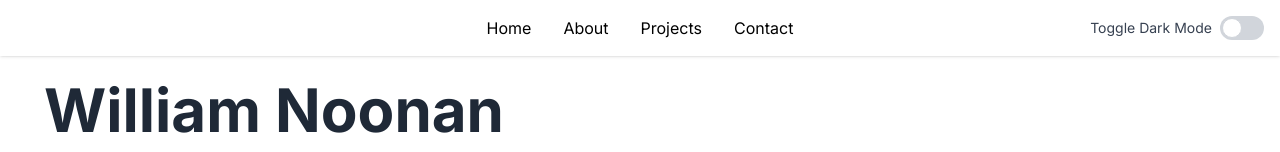
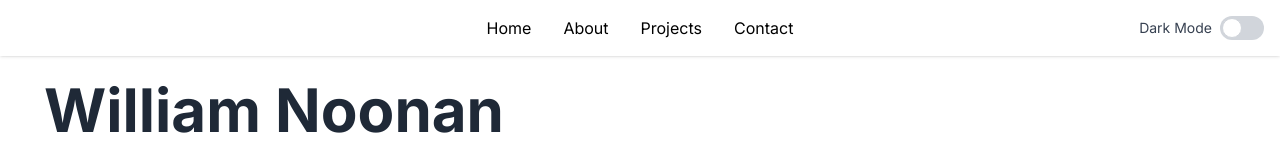
Before and after one commit to WillNoon/portfolio-website, a React (Create React App) app: page / in a window 1280 px wide. Shown: the top 152 px of the page. Built offline with nearby package versions, Linux system fonts and the light colour scheme.

Commit message:
Update Navbar.js

```diff
--- a/src/components/Navbar.js
+++ b/src/components/Navbar.js
@@ -21,7 +21,7 @@ function Navbar() {
       <a href="#contact" className="hover:text-blue-600">Contact</a>
 
       <div className="fixed top-4 right-4 z-50 flex items-center space-x-2 text-sm text-gray-700 dark:text-gray-200">
-        <span>Toggle Dark Mode</span>
+        <span>Dark Mode</span>
         <label className="inline-flex items-center cursor-pointer relative">
           <input
             type="checkbox"
```
